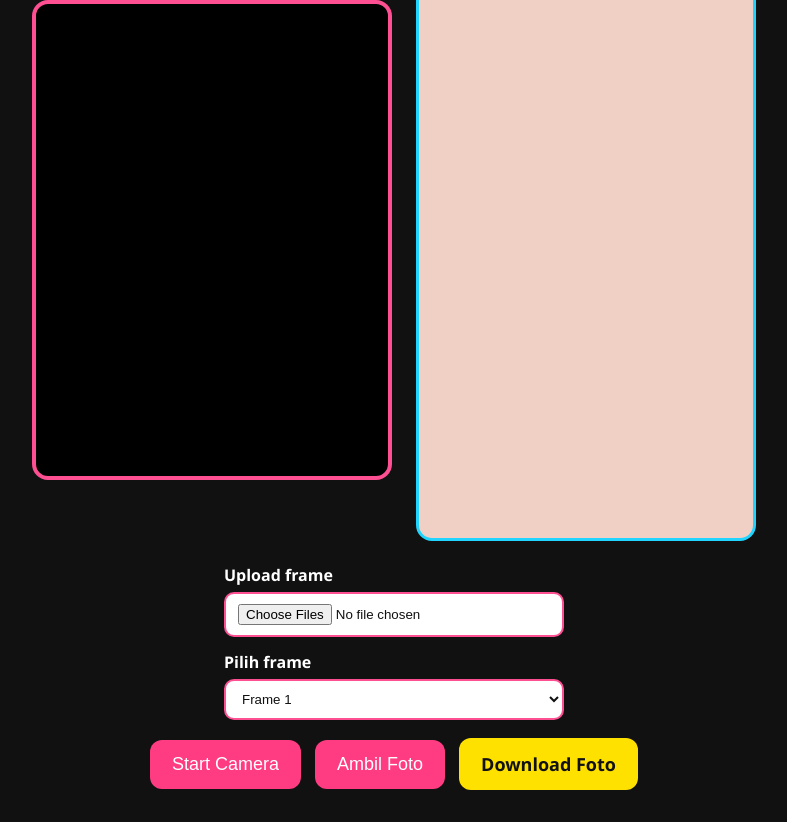
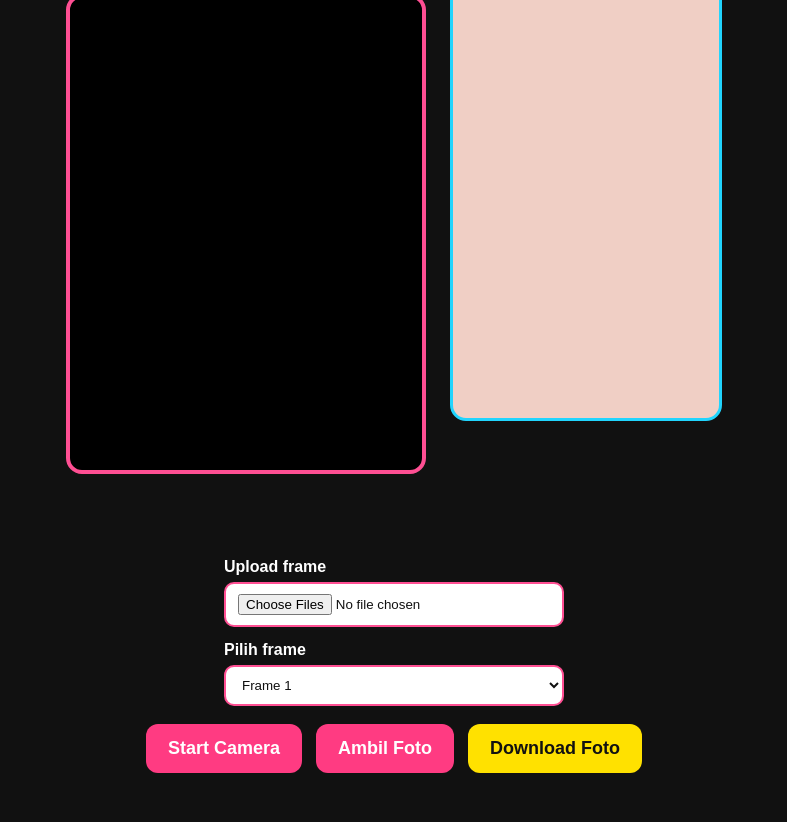
Before and after one commit to fajarsidiq070704-wq/myphotobooth, a plain HTML site: page index.html in a window 1280 px wide. Shown: the part 91-913 px from the top of the page, without its empty margins (246-1033 px from the left). Drawn offline with Linux system fonts and the light colour scheme.

Commit message:
Refactor CSS styles for layout and elements
Updated styles for body, video, and canvas elements. Changed font family and added height properties.

```diff
--- a/style.css
+++ b/style.css
@@ -5,9 +5,9 @@
 body {
   margin: 0;
   min-height: 100vh;
-  font-family: "Segoe UI", sans-serif;
-  background: #111;
-  color: #fff;
+  font-family: Arial, sans-serif;
+  background: #111111;
+  color: #ffffff;
 }
 
 .app {
@@ -28,28 +28,31 @@ body {
 .preview-panel h1 {
   margin: 0 0 16px;
   font-size: 32px;
+  font-weight: bold;
 }
 
 #video {
   width: min(92vw, 360px);
-  aspect-ratio: 3 / 4;
+  height: 480px;
   object-fit: cover;
   border: 4px solid #ff4f93;
   border-radius: 16px;
-  background: #000;
+  background: #000000;
 }
 
 .countdown {
   min-height: 52px;
   margin: 16px 0 0;
   font-size: 48px;
-  font-weight: 700;
+  font-weight: bold;
   color: #ffe100;
 }
 
 #canvas {
-  width: min(92vw, 340px);
-  max-height: 86vh;
+  display: block;
+  width: auto;
+  max-width: 92vw;
+  height: 480px;
   border: 3px solid #21d4fd;
   border-radius: 16px;
   background: #f0cfc5;
@@ -60,7 +63,7 @@ body {
 }
 
 .control-group {
-  max-width: 340px;
+  width: min(92vw, 340px);
   margin: 0 auto 14px;
   display: flex;
   flex-direction: column;
@@ -68,7 +71,7 @@ body {
 }
 
 .control-group label {
-  font-weight: 600;
+  font-weight: bold;
 }
 
 .control-group input,
@@ -77,8 +80,8 @@ body {
   padding: 10px 12px;
   border: 2px solid #ff4f93;
   border-radius: 10px;
-  background: #fff;
-  color: #111;
+  background: #ffffff;
+  color: #111111;
 }
 
 .buttons {
@@ -92,28 +95,28 @@ body {
 
 button,
 #download {
-  border: 0;
+  border: none;
   border-radius: 12px;
   padding: 14px 22px;
   font-size: 18px;
+  font-weight: bold;
   cursor: pointer;
+  text-decoration: none;
 }
 
 button {
   background: #ff3b82;
-  color: #fff;
+  color: #ffffff;
+}
+
+#download {
+  background: #ffe100;
+  color: #111111;
 }
 
 button:hover,
 #download:hover {
   opacity: 0.9;
-}
-
-#download {
-  background: #ffe100;
-  color: #111;
-  text-decoration: none;
-  font-weight: 700;
 }
 
 @media (max-width: 800px) {
@@ -124,4 +127,9 @@ button:hover,
   .preview-panel h1 {
     font-size: 28px;
   }
+
+  #video,
+  #canvas {
+    height: 420px;
+  }
 }
```
